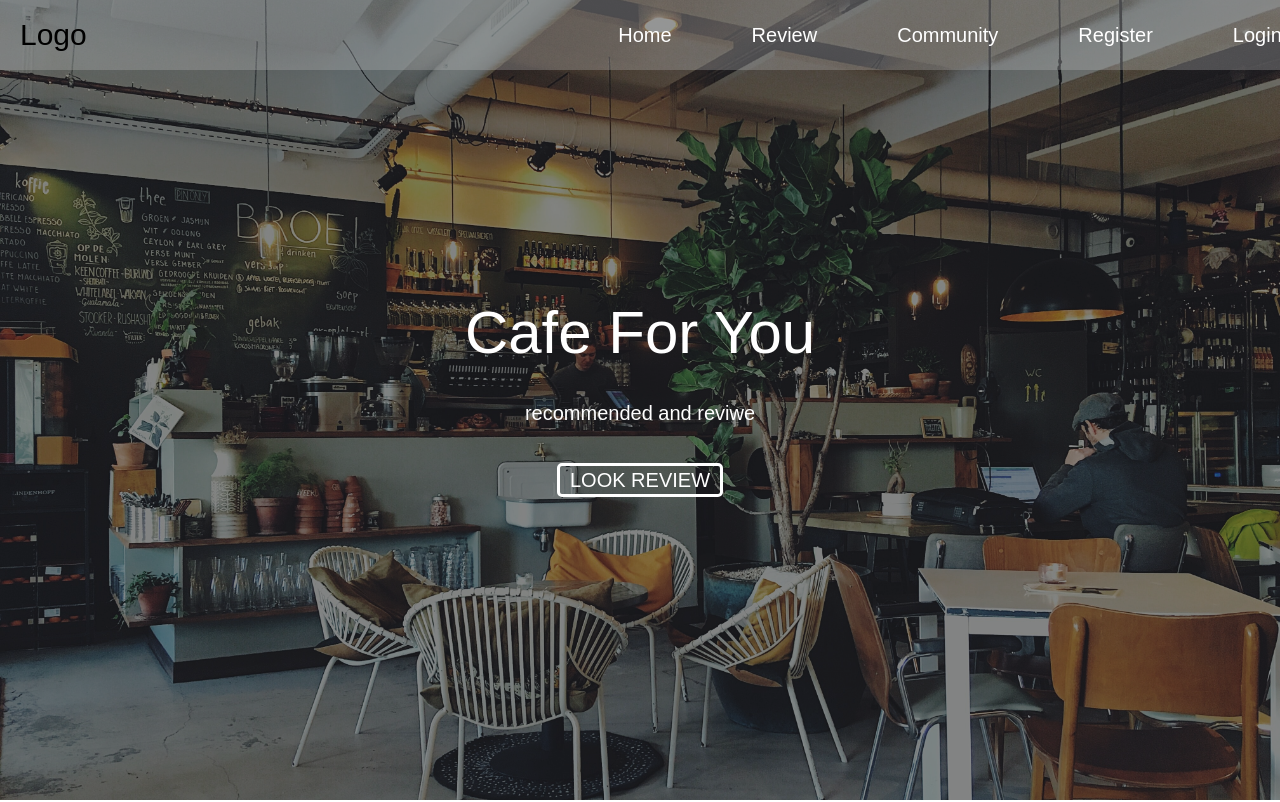
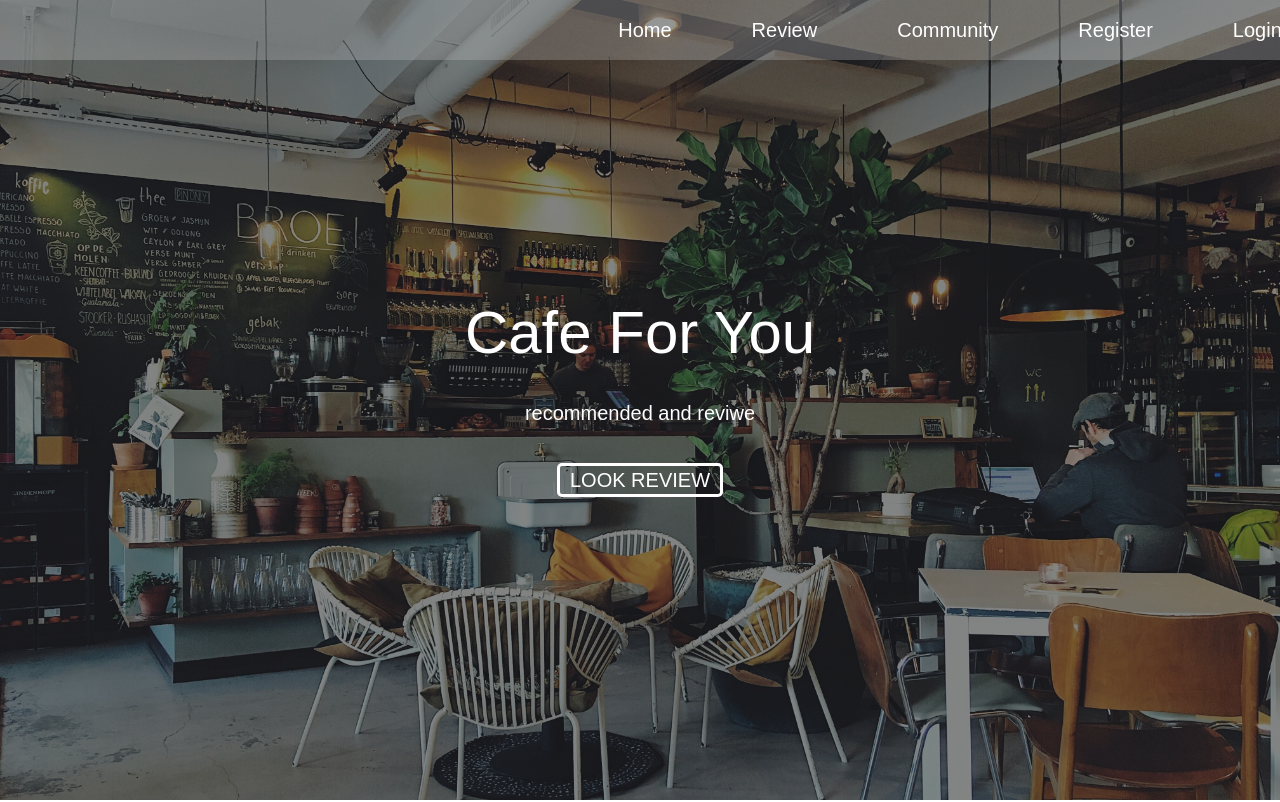
Before and after one commit to wiraphan123/Cafeforyou, a React (Create React App) app: page / in a window 1280 px wide. Shown: the top 802 px of the page. Built offline with nearby package versions, Linux system fonts and the light colour scheme; a web font is replaced by a local one.

Commit message:
edit Navbar

```diff
--- a/src/components/NavBar/index.js
+++ b/src/components/NavBar/index.js
@@ -1,14 +1,17 @@
 import React from 'react'
 import useScroll from '../../utils/useScroll'
 import { Link } from 'react-router-dom'
-import { Container, Wrapper, Logo, ActionContainer, Action} from './styles'
+import { Container, Wrapper, Logo, ActionContainer, Action, LogoImage} from './styles'
+import LogoImg from '../../assets/Weblogo.png'
 
 function NavBar() {
   const isScroll = useScroll({scrollRanger: 20})
   return (
     <Container isScroll={isScroll}>
       <Wrapper>
-        <Logo>Logo</Logo>
+        <LogoImage>
+          <img scr={LogoImg}/>
+        </LogoImage>
         <ActionContainer>
           <Action>
             <Link to='/'>Home</Link>
--- a/src/components/NavBar/styles.js
+++ b/src/components/NavBar/styles.js
@@ -42,3 +42,7 @@ export const LoginContainer =styled.div`
   font-size: 20px;
   font-weight: 500;
 `
+
+export const LogoImage = styled.div`
+  width:6%;
+`
```
